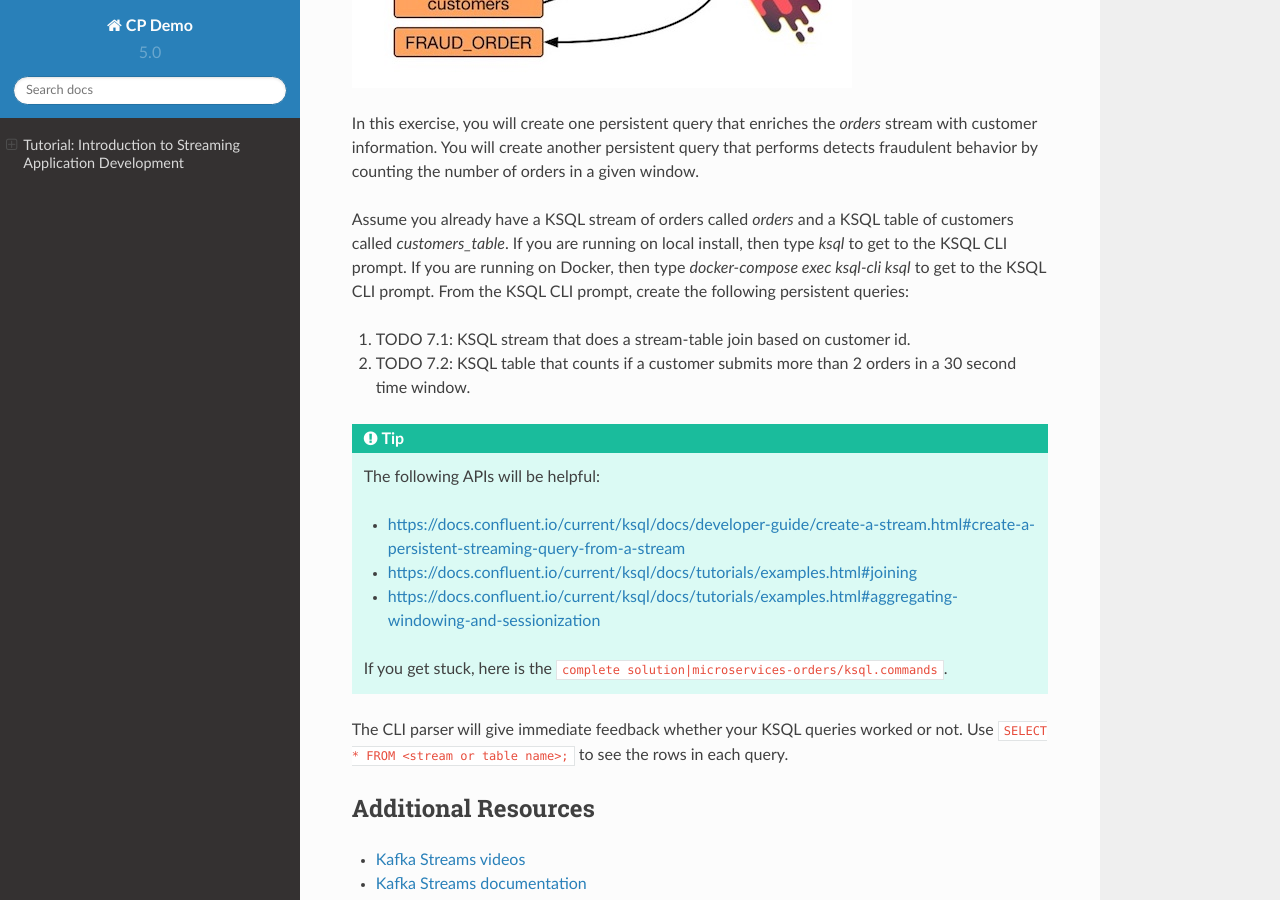
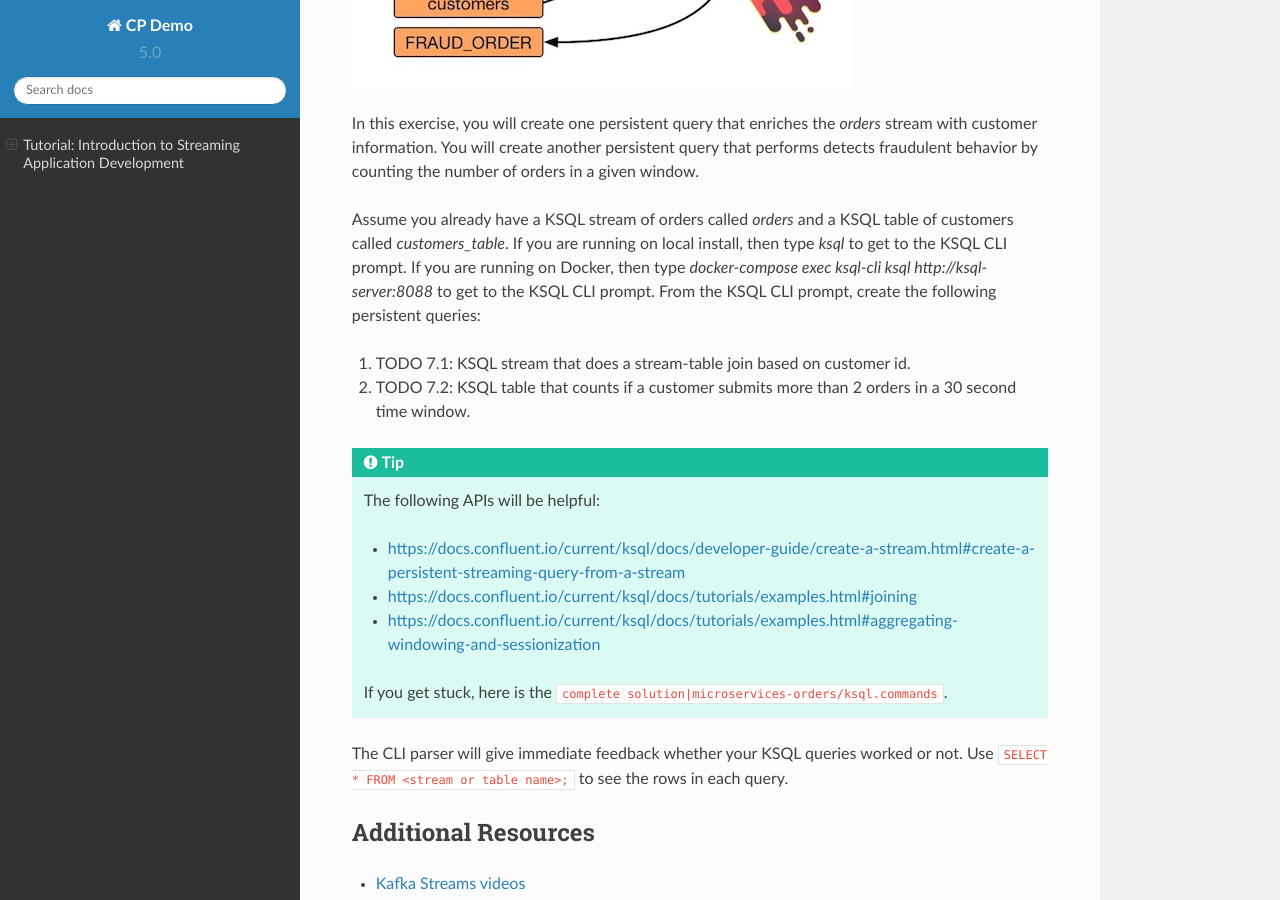
Before and after one commit to confluentinc/examples, a Sphinx documentation site: the page built from microservices-orders/docs/index.rst, in a window 1280 px wide and 900 px high, scrolled down 17933 px. Built offline with Sphinx 7.4.7 and the Read the Docs theme 2.0.0, drawn with Linux system fonts in a browser that asks for light colours; cross-references to code outside the pages are shown as plain code; some of the changed lines change nothing that is shown.

Commit message:
Fix command to get to ksql-cli in Docker

```diff
--- a/microservices-orders/docs/index.rst
+++ b/microservices-orders/docs/index.rst
@@ -595,7 +595,7 @@ You will create another persistent query that performs detects fraudulent behavi
 
 Assume you already have a KSQL stream of orders called `orders` and a KSQL table of customers called `customers_table`.
 If you are running on local install, then type `ksql` to get to the KSQL CLI prompt.
-If you are running on Docker, then type `docker-compose exec ksql-cli ksql` to get to the KSQL CLI prompt.
+If you are running on Docker, then type `docker-compose exec ksql-cli ksql http://ksql-server:8088` to get to the KSQL CLI prompt.
 From the KSQL CLI prompt, create the following persistent queries:
 
 #. TODO 7.1: KSQL stream that does a stream-table join based on customer id.
```
